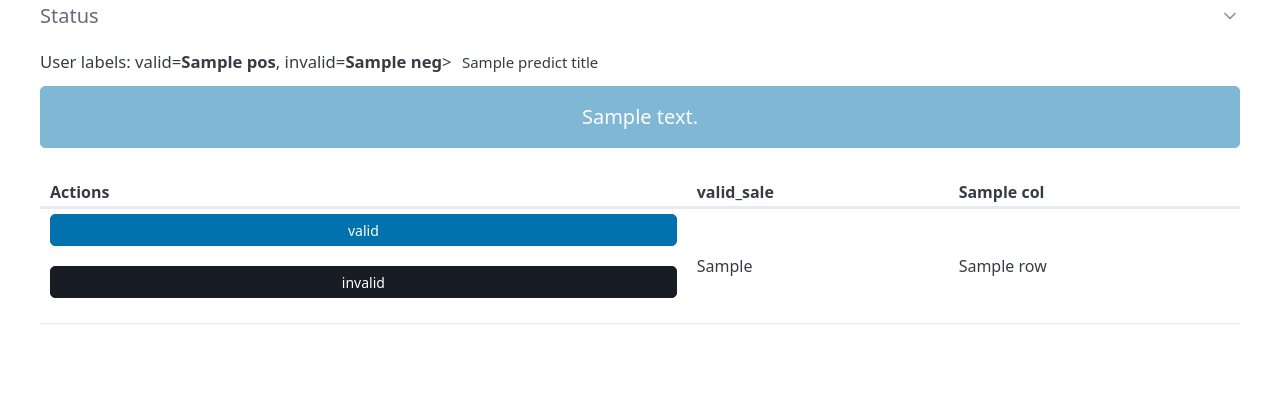
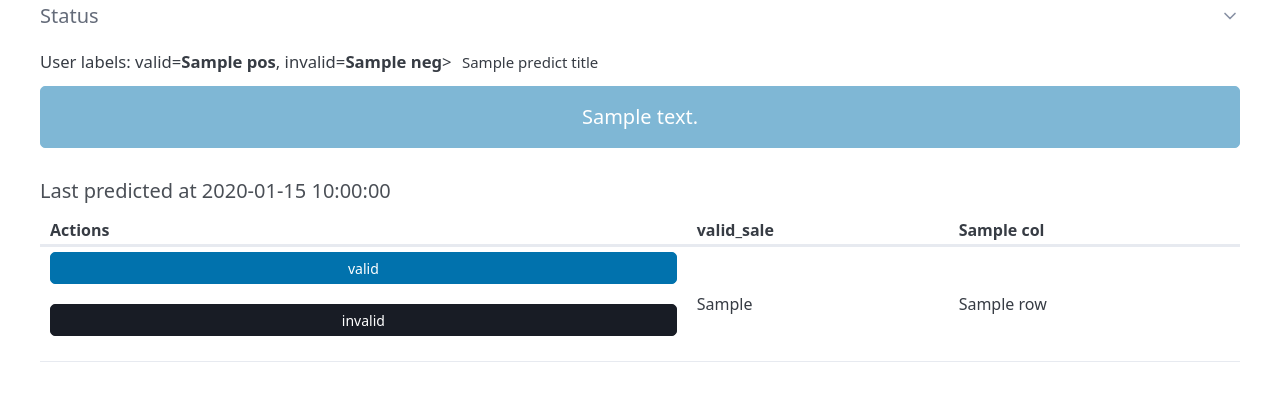
Before and after one commit to larsiusprime/ValidityClassifier, a Flask app: template templates/index.html in a window 1280 px wide. Shown: the part 166-567 px from the top of the page. Run offline with Flask 3, Linux system fonts and the light colour scheme; the template is opened without the code that fills it: most values are stand-ins (such as "Sample title", 1, 10 or a date in 2020); some libraries are stand-ins or nearby versions.

Commit message:
Added a throbber

```diff
--- a/app.py
+++ b/app.py
@@ -1,6 +1,7 @@
 import json
 import os
 from dataclasses import dataclass
+from datetime import datetime
 from typing import Tuple
 
 from flask import Flask, render_template, request, session, redirect, url_for
@@ -21,6 +22,7 @@
     df_json: str = "df_json"
     label_source: str = "label_source"  # map from key_primary to source: user|machine|unknown
     proba: str = "pred_proba"  # optional prediction probability per key
+    last_predicted_at: str = "last_predicted_at"  # timestamp of last predict completion
 
 
 app = Flask(__name__)
@@ -204,6 +206,7 @@
         pos=pos,
         neg=neg,
         probas=get_probas(),
+        last_predicted_at=session.get(SessionKeys.last_predicted_at),
     )
 
 
@@ -257,6 +260,7 @@
         can_predict=state["can_predict"],
         predict_text=state["predict_text"],
         predict_title=state["predict_title"],
+        last_predicted_at=session.get(SessionKeys.last_predicted_at),
     )
 
 
@@ -305,6 +309,7 @@
         can_predict=state["can_predict"],
         predict_text=state["predict_text"],
         predict_title=state["predict_title"],
+        last_predicted_at=session.get(SessionKeys.last_predicted_at),
     )
 
 
@@ -382,6 +387,10 @@
 
     pos, neg = labeled_counts()
     state = predict_button_state(pos, neg)
+
+    # Record completion time for UX
+    session[SessionKeys.last_predicted_at] = datetime.now().astimezone().strftime("%Y-%m-%d %H:%M:%S %Z")
+
     return render_template(
         "_table.html",
         df=df,
@@ -392,6 +401,7 @@
         predict_title=state["predict_title"],
         pos=pos,
         neg=neg,
+        last_predicted_at=session.get(SessionKeys.last_predicted_at),
     )
 
 
@@ -404,6 +414,7 @@
     put_frame_in_session(df)
     session[SessionKeys.label_source] = {k: "unknown" for k in df["key_primary"].tolist()}
     session[SessionKeys.proba] = {}
+    session.pop(SessionKeys.last_predicted_at, None)
     return redirect(url_for("index"))
 
 
--- a/templates/_status.html
+++ b/templates/_status.html
@@ -9,4 +9,10 @@
 
 <form id="predict-form" hx-swap-oob="true" hx-post="/predict" hx-target="#table" hx-swap="innerHTML" style="margin: 0.5rem 0 1rem 0;">
   <button type="submit" title="{{ predict_title }}" {% if not can_predict %}disabled{% endif %}>{{ predict_text }}</button>
+  <div class="predict-meta" aria-live="polite">
+    <div class="thinking">Thinking...</div>
+    {% if last_predicted_at %}
+      <div class="last-run">Last predicted at {{ last_predicted_at }}</div>
+    {% endif %}
+  </div>
 </form>
--- a/templates/_table.html
+++ b/templates/_table.html
@@ -8,6 +8,12 @@
 </details>
 <form id="predict-form" hx-post="/predict" hx-target="#table" hx-swap="innerHTML" style="margin: 0.5rem 0 1rem 0;">
   <button type="submit" title="{{ predict_title }}" {% if not can_predict %}disabled{% endif %}>{{ predict_text }}</button>
+  <div class="predict-meta" aria-live="polite">
+    <div class="thinking">Thinking...</div>
+    {% if last_predicted_at %}
+      <div class="last-run">Last predicted at {{ last_predicted_at }}</div>
+    {% endif %}
+  </div>
 </form>
 <div class="table-wrap">
   <table role="grid">
--- a/templates/index.html
+++ b/templates/index.html
@@ -74,6 +74,24 @@
     td.actions { white-space: normal; }
     td.actions form { display: block !important; margin: 0 0 4px 0; }
     td.actions button { display: block; width: 100%; margin-right: 0; }
+
+    /* Predict form throbber + last-run area */
+    .predict-meta { margin-top: 0.4rem; min-height: 1.2rem; }
+    .predict-meta .thinking { display: none; opacity: 0; }
+    .predict-meta .last-run { display: inline; opacity: 0.9; }
+
+    /* While the form is requesting, show the throbber and hide the last-run message */
+    form.htmx-request .predict-meta .thinking {
+      display: inline-block;
+      opacity: 1;
+      animation: fadePulse 1.2s ease-in-out infinite alternate;
+    }
+    form.htmx-request .predict-meta .last-run { display: none; }
+
+    @keyframes fadePulse {
+      from { opacity: 0.25; }
+      to   { opacity: 1; }
+    }
   </style>
 </head>
 <body>
```
